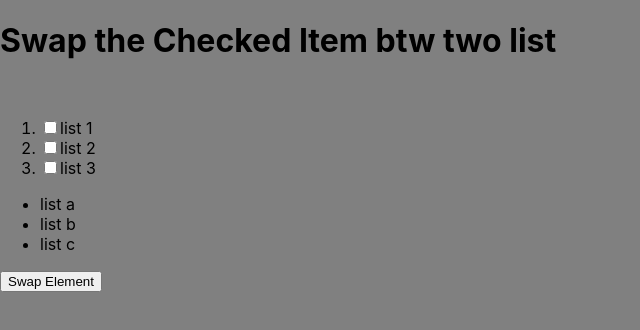
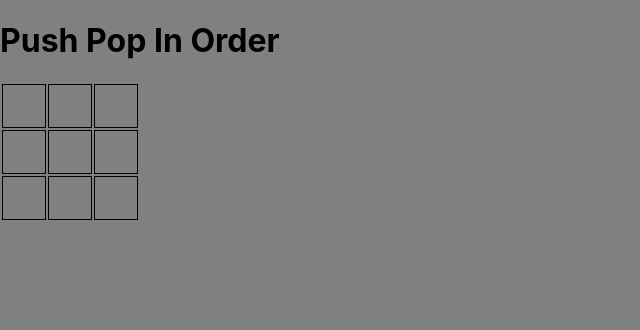
Before and after one commit to Dpkbinwal/goal-machineRound, a React (Create React App) app: page / in a window 1280 px wide. Shown: the top 330 px of the page, without its empty margins (0-640 px from the left). Built offline with nearby package versions, Linux system fonts and the light colour scheme.

Commit message:
push-pop in order 11

```diff
--- /dev/null
+++ b/src/2D-memoryCube/Memory.jsx
@@ -0,0 +1,70 @@
+import React, { useState } from 'react'
+import "./memory.css"
+
+const Memory = () => {
+    const [cube, setCube] = useState([
+        [1, 1, 1],
+        [1, 1, 1],
+        [1, 1, 1]
+    ]);
+
+    const [arr, setArr] = useState([]);
+
+    const handleClick = (rowIndex, colIndex) => {
+        if (cube[rowIndex][colIndex] === 1) {
+            const update = [...cube];
+            update[rowIndex][colIndex] = 0;
+            setCube(update);
+            const newInd = rowIndex * 3 + colIndex;
+            setArr(prev => [...prev, newInd]);
+        }
+    };
+
+    const resetBlocksInOrder = (index) => {
+        if (index < arr.length) {
+            if(index==-1) return;
+            setTimeout(() => {
+                setCube(prevCube => {
+                    const newCube = [...prevCube];
+                    const clickIndex = arr[index];
+                    const rowIndex = Math.floor(clickIndex / 3);
+                    const colIndex = clickIndex % 3;
+                    newCube[rowIndex][colIndex] = 1;
+                    return newCube;
+                });
+                resetBlocksInOrder(index - 1);
+            }, 1000); // Adjust the delay as needed
+        } else {
+            setArr([]); // Reset the index array after all blocks are reset
+        }
+    };
+
+
+    if (arr.length === 9) {
+        resetBlocksInOrder(8); // Start resetting from the last index
+        setArr([]); // Reset the index array
+    }
+
+    return (
+        <div>
+            <h1>Push Pop In Order</h1>
+            <table>
+                <tbody>
+                    {cube.map((row, rowIndex) => (
+                        <tr key={rowIndex}>
+                            {row.map((col, colIndex) => (
+                                <td
+                                    className={cube[rowIndex][colIndex] === 1 ? "cube" : "cube active"}
+                                    key={colIndex}
+                                    onClick={() => handleClick(rowIndex, colIndex)}
+                                ></td>
+                            ))}
+                        </tr>
+                    ))}
+                </tbody>
+            </table>
+        </div>
+    );
+};
+
+export default Memory;
--- /dev/null
+++ b/src/2D-memoryCube/memory.css
@@ -0,0 +1,10 @@
+.cube{
+
+    width: 40px;
+    height: 40px;
+    border: 1px solid black;
+
+}
+.active{
+    background-color:pink
+}
--- a/src/App.js
+++ b/src/App.js
@@ -11,6 +11,7 @@ import Filter from './filter/Filter';
 import DropDown from './dropDown/DropDown';
 import Tabs from './tabs/Tabs';
 import Swap from './swapListElement/swap';
+import Memory from './2D-memoryCube/Memory';
 
 function App() {
   return (
@@ -25,8 +26,8 @@ function App() {
       {/* <h1>Hello</h1> */}
       {/* <DropDown/> */}
       {/* <Tabs/> */}
-      <Swap/>
-      <swap/>
+      {/* <Swap/> */}
+      <Memory/>
     </div>
   );
 }
```
